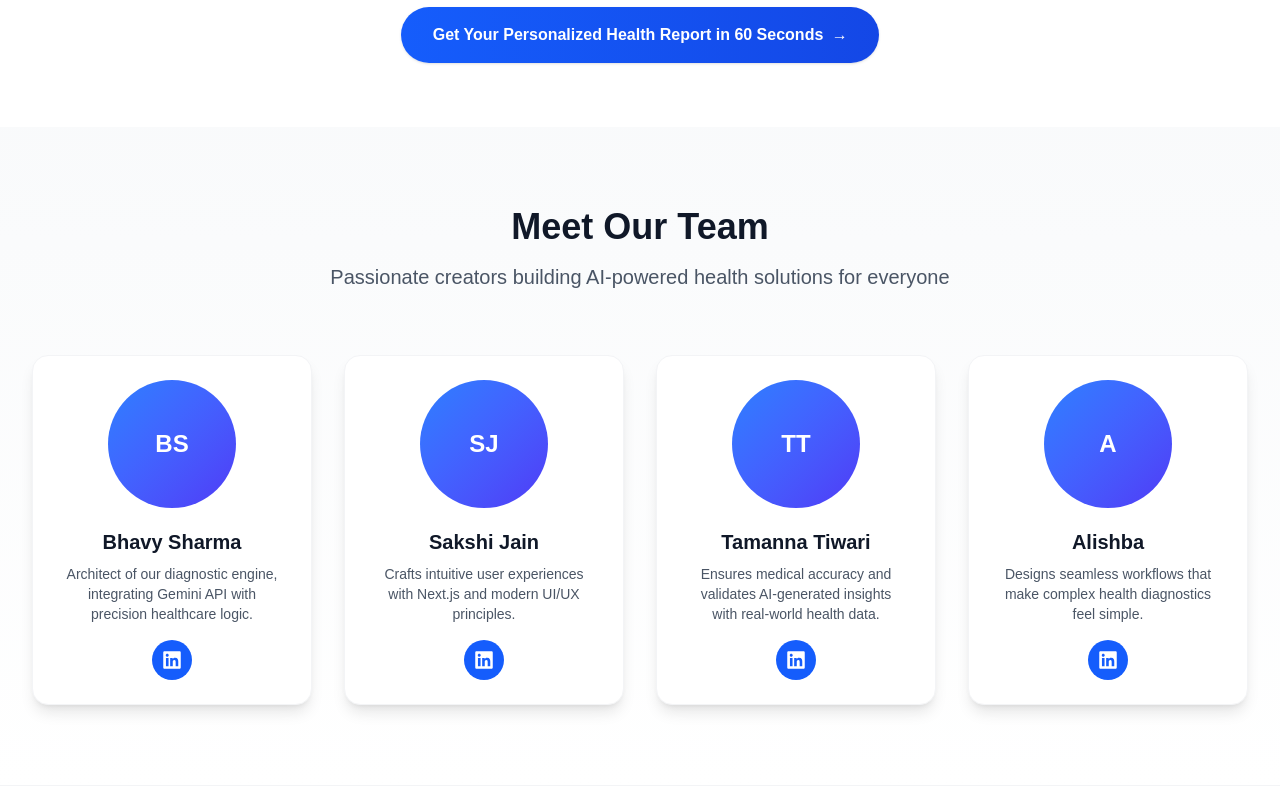
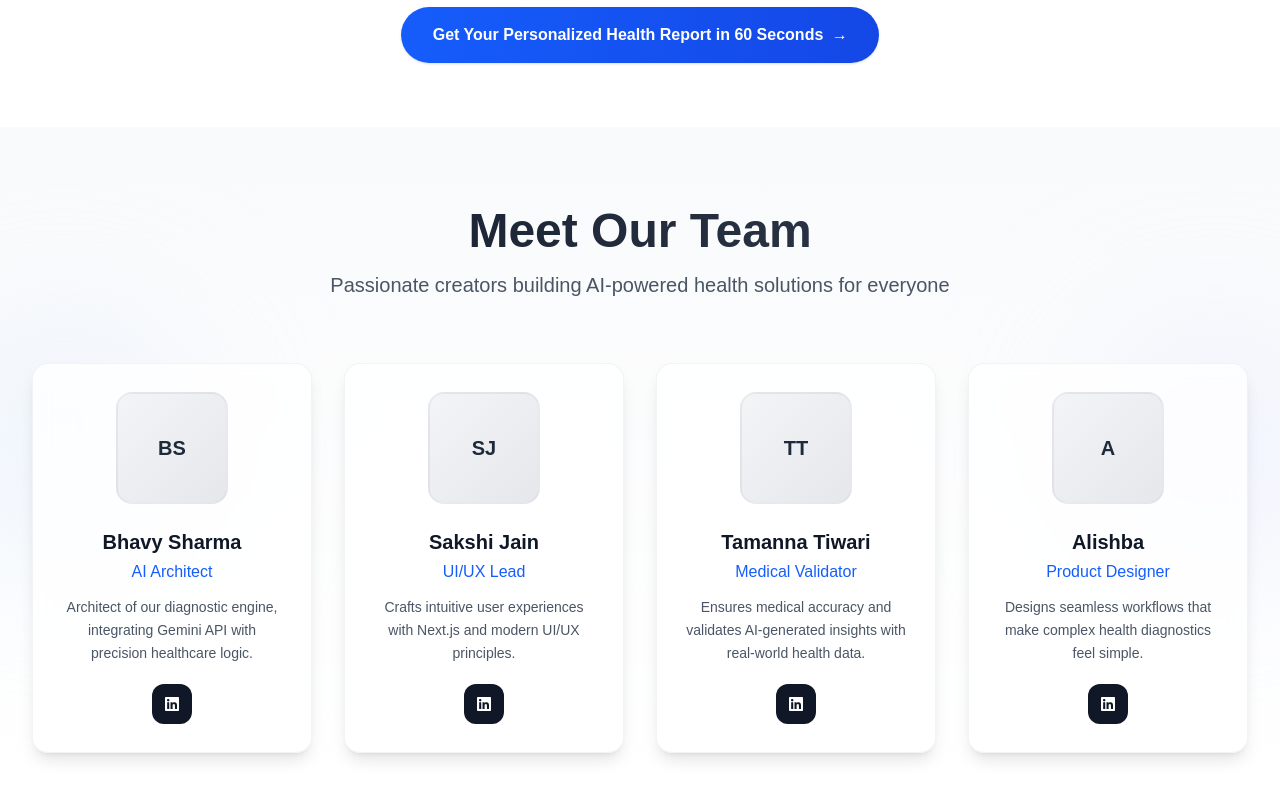
Before and after one commit to bhavy-sharma/HealtWise, a Next.js app: page / in a window 1280 px wide. Shown: the part 1640-2440 px from the top of the page. Built offline with nearby package versions, Linux system fonts and the light colour scheme.

Commit message:
Who are We Done

```diff
--- a/components/WhoWeAre.jsx
+++ b/components/WhoWeAre.jsx
@@ -1,5 +1,4 @@
 // components/WhoWeAre.jsx
-
 "use client";
 import React from 'react';
 import { motion } from 'framer-motion';
@@ -8,123 +7,114 @@ import { FaLinkedin } from 'react-icons/fa';
 const teamMembers = [
   {
     name: "Bhavy Sharma",
+    role: "AI Architect",
     linkedin: "https://www.linkedin.com/in/bhavy-sharma",
     bio: "Architect of our diagnostic engine, integrating Gemini API with precision healthcare logic."
   },
   {
     name: "Sakshi Jain",
+    role: "UI/UX Lead",
     linkedin: "https://www.linkedin.com/in/sakshi-jain",
     bio: "Crafts intuitive user experiences with Next.js and modern UI/UX principles."
   },
   {
     name: "Tamanna Tiwari",
+    role: "Medical Validator",
     linkedin: "https://www.linkedin.com/in/tamanna-tiwari-017a2129b/",
     bio: "Ensures medical accuracy and validates AI-generated insights with real-world health data."
   },
   {
     name: "Alishba",
+    role: "Product Designer",
     linkedin: "https://www.linkedin.com/in/alishba-ainul-435348365/",
     bio: "Designs seamless workflows that make complex health diagnostics feel simple."
   }
 ];
 
-const containerVariants = {
-  hidden: { opacity: 0 },
-  visible: {
-    opacity: 1,
-    transition: {
-      staggerChildren: 0.2
-    }
-  }
-};
-
-const cardVariants = {
-  hidden: {
-    y: 30,
-    opacity: 0
-  },
-  visible: {
-    y: 0,
-    opacity: 1,
-    transition: {
-      type: "spring",
-      stiffness: 100
-    }
-  },
-  hover: {
-    y: -10,
-    transition: {
-      type: "spring",
-      stiffness: 400,
-      damping: 10
-    }
-  }
-};
-
 const WhoWeAre = () => {
   return (
-    <section className="py-20 bg-gradient-to-b from-gray-50 to-white overflow-hidden">
-      <div className="max-w-7xl mx-auto px-4 sm:px-6 lg:px-8">
+    <section className="py-20 bg-gradient-to-b from-gray-50 to-white relative overflow-hidden">
+      {/* Subtle Background Elements */}
+      <div className="absolute top-0 left-0 w-full h-full pointer-events-none">
+        <div className="absolute top-1/4 -left-20 w-72 h-72 bg-blue-100 rounded-full mix-blend-multiply filter blur-3xl opacity-30 animate-pulse"></div>
+        <div className="absolute bottom-1/3 -right-20 w-72 h-72 bg-indigo-100 rounded-full mix-blend-multiply filter blur-3xl opacity-30 animate-pulse animation-delay-2000"></div>
+      </div>
+
+      <div className="max-w-7xl mx-auto px-4 sm:px-6 lg:px-8 relative z-10">
         <motion.div
           className="text-center mb-16"
-          initial={{ opacity: 0, y: -20 }}
+          initial={{ opacity: 0, y: 20 }}
           whileInView={{ opacity: 1, y: 0 }}
           viewport={{ once: true }}
-          transition={{ duration: 0.6 }}
+          transition={{ duration: 0.4 }}
         >
-          <h2 className="text-3xl md:text-4xl font-bold text-gray-900 mb-4">
+          <motion.h2
+            className="text-4xl md:text-5xl font-bold bg-clip-text text-transparent bg-gradient-to-r from-gray-900 to-gray-700 mb-4"
+            whileHover={{ scale: 1.02 }}
+          >
             Meet Our Team
-          </h2>
+          </motion.h2>
           <p className="text-xl text-gray-600 max-w-3xl mx-auto">
             Passionate creators building AI-powered health solutions for everyone
           </p>
         </motion.div>
 
-        <motion.div
-          className="grid grid-cols-1 sm:grid-cols-2 lg:grid-cols-4 gap-8"
-          variants={containerVariants}
-          initial="hidden"
-          whileInView="visible"
-          viewport={{ once: true }}
-        >
+        <div className="grid grid-cols-1 md:grid-cols-2 lg:grid-cols-4 gap-8">
           {teamMembers.map((member, index) => (
             <motion.div
               key={index}
-              className="group relative"
-              variants={cardVariants}
-              whileHover="hover"
+              initial={{ opacity: 0, y: 40 }}
+              whileInView={{ opacity: 1, y: 0 }}
+              viewport={{ once: true }}
+              transition={{
+                duration: 0.4,
+                delay: index * 0.1,
+                ease: "easeOut"
+              }}
+              whileHover={{
+                y: -12,
+                transition: {
+                  type: "spring",
+                  stiffness: 500,
+                  damping: 25
+                }
+              }}
+              className="group relative bg-white/80 backdrop-blur-sm rounded-2xl p-7 text-center border border-gray-200/50 shadow-lg hover:shadow-2xl transition-all duration-300"
             >
-              <div className="bg-white rounded-2xl p-6 text-center shadow-lg h-full border border-gray-100 transition-all duration-300 group-hover:shadow-xl">
-                {/* Animated Avatar */}
-                <div className="mx-auto mb-5 relative">
-                  <div className="w-32 h-32 rounded-full bg-gradient-to-br from-blue-500 to-indigo-600 flex items-center justify-center text-white text-2xl font-bold mx-auto">
+              {/* Avatar */}
+              <div className="relative inline-block mb-6">
+                <div className="w-28 h-28 rounded-2xl bg-gradient-to-br from-gray-100 to-gray-200 flex items-center justify-center text-gray-800 text-xl font-bold mx-auto border-2 border-gray-300/30 group-hover:border-blue-400/50 transition-colors duration-300">
                   {member.name.split(' ').map(n => n[0]).join('')}
                 </div>
-                  {/* Hover Glow Effect */}
-                  <div className="absolute inset-0 rounded-full bg-blue-400 opacity-0 group-hover:opacity-20 blur-xl transition-opacity duration-300"></div>
+                {/* Hover Glow */}
+                <div className="absolute inset-0 rounded-2xl bg-gradient-to-r from-blue-400/20 to-indigo-400/20 opacity-0 group-hover:opacity-100 transition-opacity duration-300 blur-sm"></div>
               </div>
 
-                <h3 className="text-xl font-bold text-gray-900 mb-2">
+              <h3 className="text-xl font-bold text-gray-900 mb-1">
                 {member.name}
               </h3>
-                <p className="text-gray-600 text-sm mb-4 px-2">
+              <p className="text-blue-600 font-medium mb-3">
+                {member.role}
+              </p>
+              <p className="text-gray-600 text-sm mb-5 leading-relaxed">
                 {member.bio}
               </p>
 
               {/* LinkedIn Button */}
-                <a
+              <motion.a
                 href={member.linkedin}
                 target="_blank"
                 rel="noopener noreferrer"
-                  className="inline-flex items-center justify-center w-10 h-10 rounded-full bg-blue-600 text-white hover:bg-blue-700 transition-colors duration-300 group/link"
+                className="inline-flex items-center justify-center w-10 h-10 rounded-xl bg-gray-900 text-white group-hover:bg-gradient-to-r group-hover:from-blue-600 group-hover:to-indigo-600 transition-all duration-300"
+                whileHover={{ scale: 1.1 }}
+                whileTap={{ scale: 0.95 }}
                 aria-label={`Connect with ${member.name} on LinkedIn`}
               >
-                  <FaLinkedin className="text-xl" />
-                </a>
-              </div>
+                <FaLinkedin className="text-base" />
+              </motion.a>
             </motion.div>
           ))}
-        </motion.div>
+        </div>
       </div>
     </section>
   );
```
Lines whose indentation alone changed are shown as unchanged.
